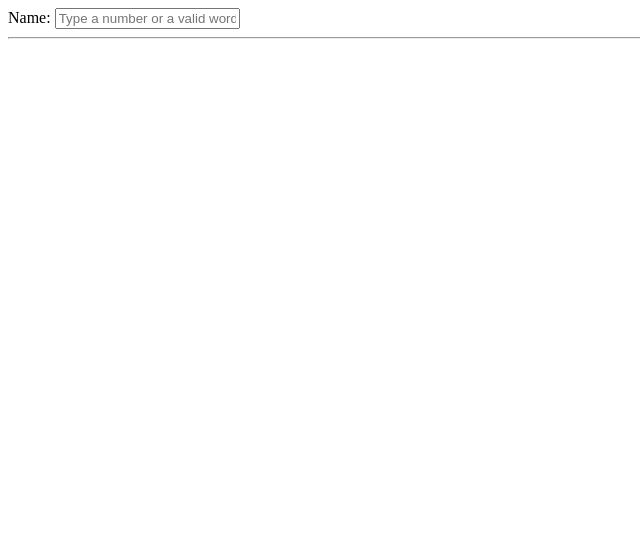
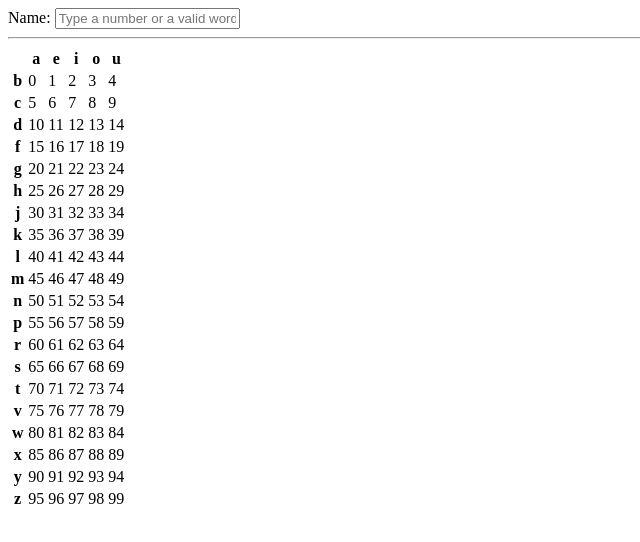
Before and after one commit to Osin/Mofafengo, a website: page index.html in a window 1280 px wide. Shown: the whole page, without its empty margins (0-640 px from the left). Drawn offline with nearby package versions, Linux system fonts and the light colour scheme.

Commit message:
remove .idea and update

```diff
--- a/app.js
+++ b/app.js
@@ -4,5 +4,11 @@
 angular.module('mofaApp', [])
   .controller('MainCtrl', function() {
     this.query = "";
+    this.vowels = mofafegoli.vowels;
     this.convert = mofafegoli.convert;
+    this.consonants = mofafegoli.consonants;
+    this.hasValue = function(aSyllabe){
+      var word = !isNaN(parseInt(this.query)) ? this.convert(this.query) : this.query;
+      return word.includes(aSyllabe);
+    }
   });
--- a/index.html
+++ b/index.html
@@ -3,6 +3,10 @@
 <head>
   <meta charset="UTF-8">
   <title>Mofafengo</title>
+  <meta name="viewport" content="width=device-width, initial-scale=1, maximum-scale=1, user-scalable=no">
+  <style>
+    .on{background: hotpink}
+  </style>
 </head>
 <body ng-app="mofaApp">
   <main ng-controller="MainCtrl as main">
@@ -10,6 +14,25 @@
     <input type="text" ng-model="main.query" placeholder="Type a number or a valid word">
     <hr>
     <output>{{main.convert(main.query)}}</output>
+    <div class="controller">
+      <table>
+        <thead>
+          <th><!--empty string for filling console--></th>
+          <th scope="col" ng-repeat="vowel in main.vowels">
+            {{vowel}}
+          </th>
+        </thead>
+        <tbody>
+          <tr scope="row" ng-repeat="consonant in main.consonants">
+            <th>{{consonant}}</th>
+            <td ng-class="{on:main.hasValue(consonant+vowel)}" ng-repeat="vowel in main.vowels">
+              {{main.convert(consonant+vowel)}}
+            </td>
+          </tr>
+        </tbody>
+      </table>
+      </div>
+    </div>
   </main>
   <script src="node_modules/angular/angular.js"></script>
   <script src="app.js"></script>
```
Also changed, not shown: 1 other file.
